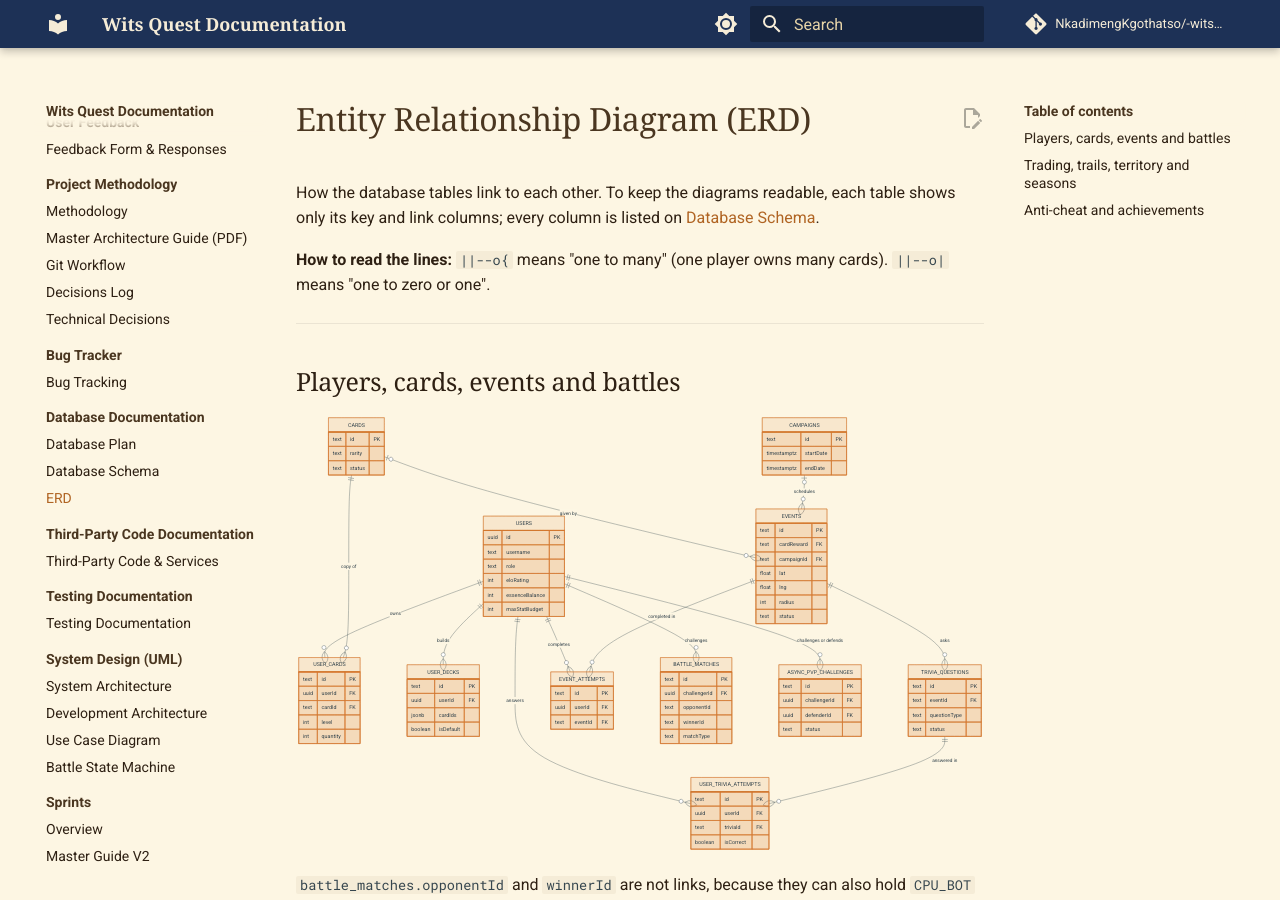
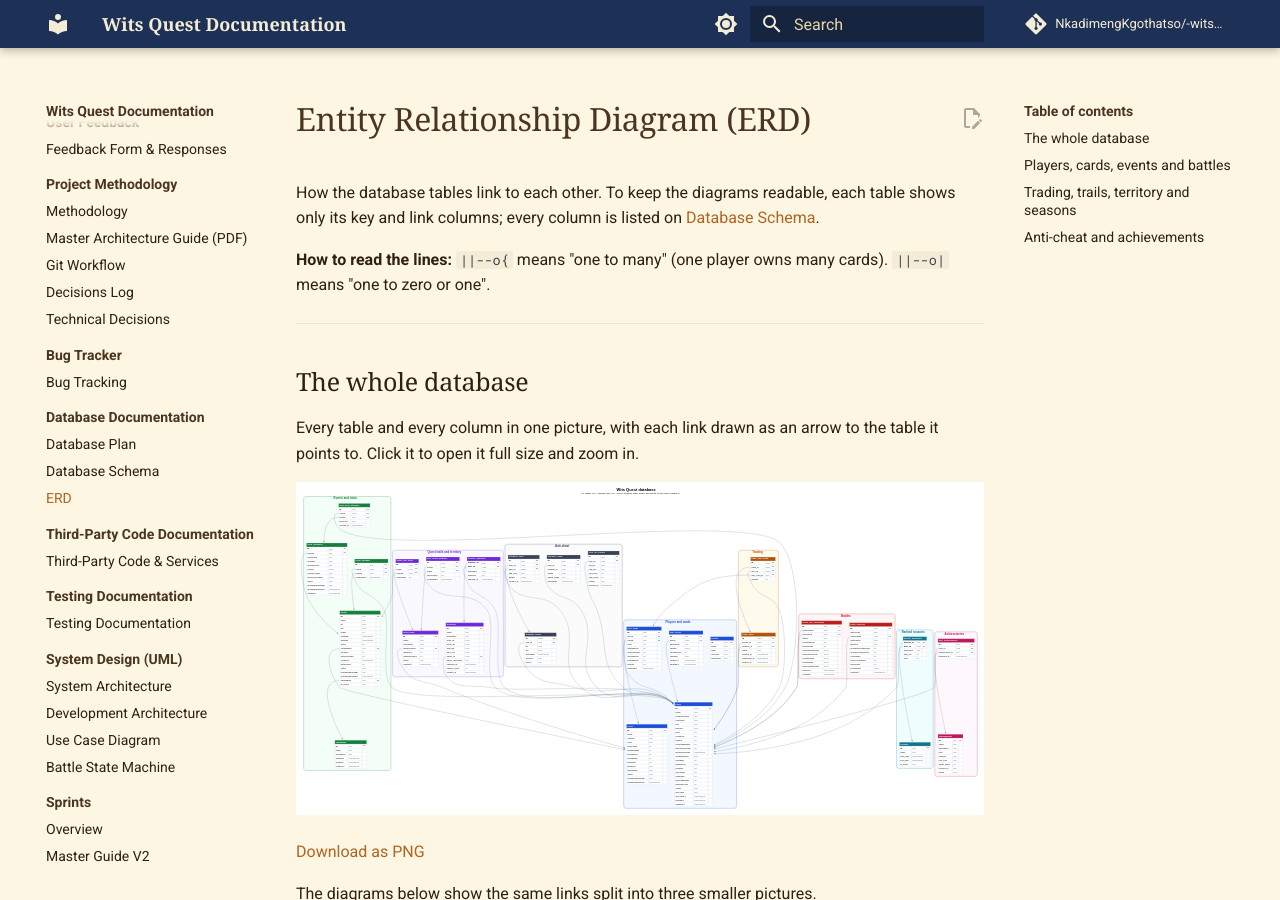
Before and after one commit to NkadimengKgothatso/-wits-quest, an MkDocs documentation site: the page built from docs/uml/04_erd_database_schema.md, in a window 1280 px wide and 900 px high. Built offline with MkDocs 1.6.1 and Material for MkDocs 9.7.7, drawn with Linux system fonts in a browser that asks for light colours; comment, search, counter and statistics services are not loaded.

Commit message:
Add a full database diagram to the ERD page

```diff
--- a/docs/uml/04_erd_database_schema.md
+++ b/docs/uml/04_erd_database_schema.md
@@ -3,6 +3,18 @@
 How the database tables link to each other. To keep the diagrams readable, each table shows only its key and link columns; every column is listed on [Database Schema](../database/database-schema.md).
 
 **How to read the lines:** `||--o{` means "one to many" (one player owns many cards). `||--o|` means "one to zero or one".
+
+---
+
+## The whole database
+
+Every table and every column in one picture, with each link drawn as an arrow to the table it points to. Click it to open it full size and zoom in.
+
+[![The full Wits Quest database: 27 tables in 8 groups](../database/images/database-diagram.svg)](../database/images/database-diagram.svg)
+
+[Download as PNG](../database/images/database-diagram.png)
+
+The diagrams below show the same links split into three smaller pictures.
 
 ---
 
```
Also changed, not shown: docs/database/database-schema.md (+1 -1 lines), docs/database/images/database-diagram.png (added), docs/database/images/database-diagram.svg (added).
